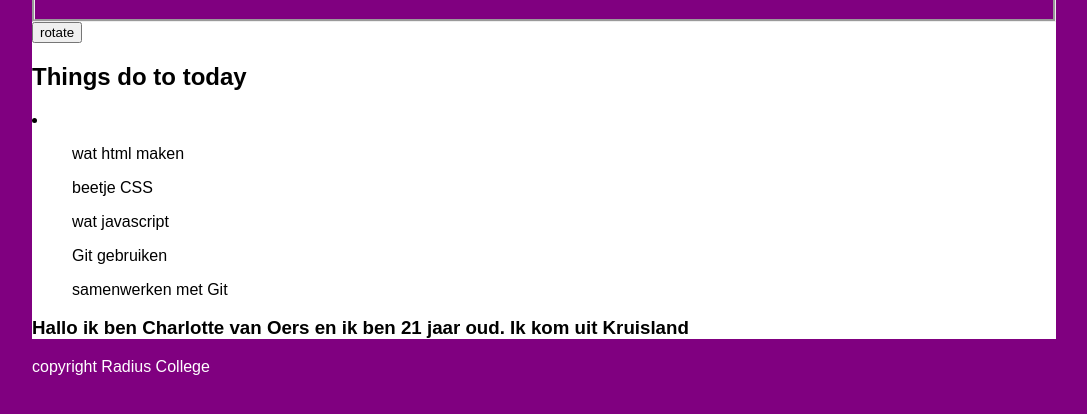
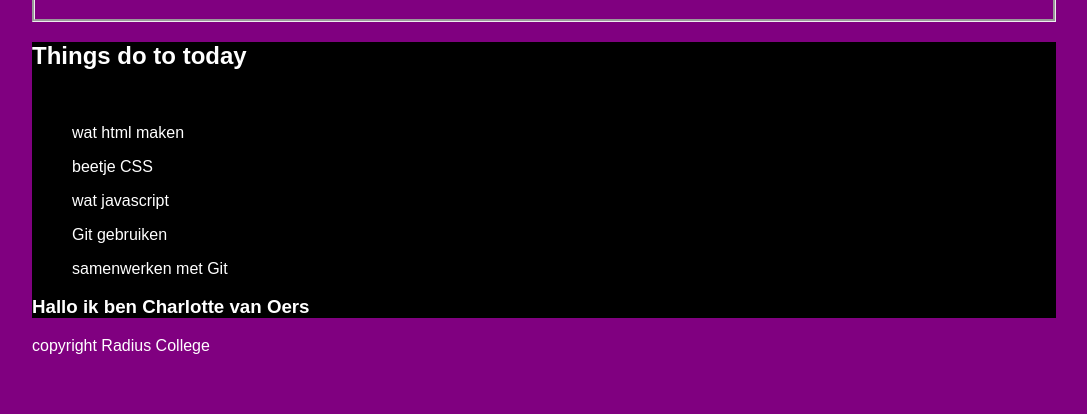
Before and after one commit to softwareverdieping/software-, a plain HTML site: page index.html in a window 1280 px wide. Shown: the part 64-478 px from the top of the page, without its empty margins (96-1183 px from the left). Drawn offline with Linux system fonts and the light colour scheme.

Commit message:
Revert "index h3 script "
This reverts commit 1ad7d87715079bd4691c8f0a73f2ee3d8c351171.

```diff
--- a/index.html
+++ b/index.html
@@ -10,7 +10,6 @@
 		<h1>Git oefenen</h1>
 	</header>
 <main>
-	<button id="rotateBtn">rotate</button>
 	<h2>Things do to today</h2>
 	<li>
 		<ul>wat html maken</ul>
@@ -19,7 +18,7 @@
 		<ul>Git gebruiken</ul>
 		<ul>samenwerken met Git</ul>
 	</li>
-	<h3>Hallo ik ben Charlotte van Oers en ik ben 21 jaar oud. Ik kom uit Kruisland</h3>
+	<h3>Hallo ik ben Charlotte van Oers</h3>
 </main>
 <footer>
 	copyright Radius College
--- a/script.js
+++ b/script.js
@@ -2,5 +2,6 @@ let button = document.getElementById('rotateBtn');
 let body = document.querySelector('body');
 
 button.addEventListener('dblclick', () => {
-	body.classList.add('rotate');
+	button.classList.add('rotate');
+	btn
 })
--- a/style.css
+++ b/style.css
@@ -7,7 +7,7 @@ body {
 }
 
 ul {
-	color: black;
+	color: white;
 }
 
 .rotate {
@@ -20,15 +20,15 @@ header {
 	text-align: center;
 }
 main {
-	background: white;
+	background: black;
 }
 
 h2 {
-	color: black;
+	color: white;
 }
 
 h3 {
-	color: black;
+	color: white;
 }
 
 footer {
```
